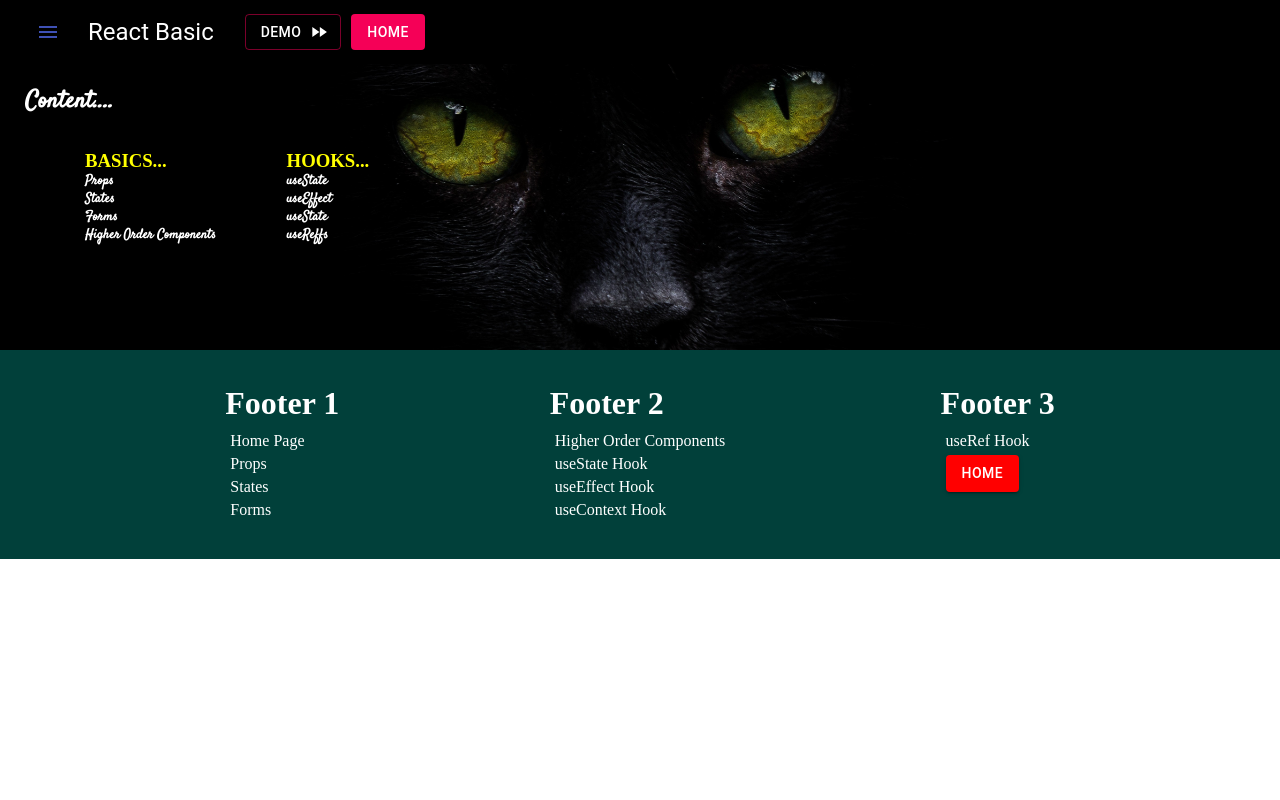
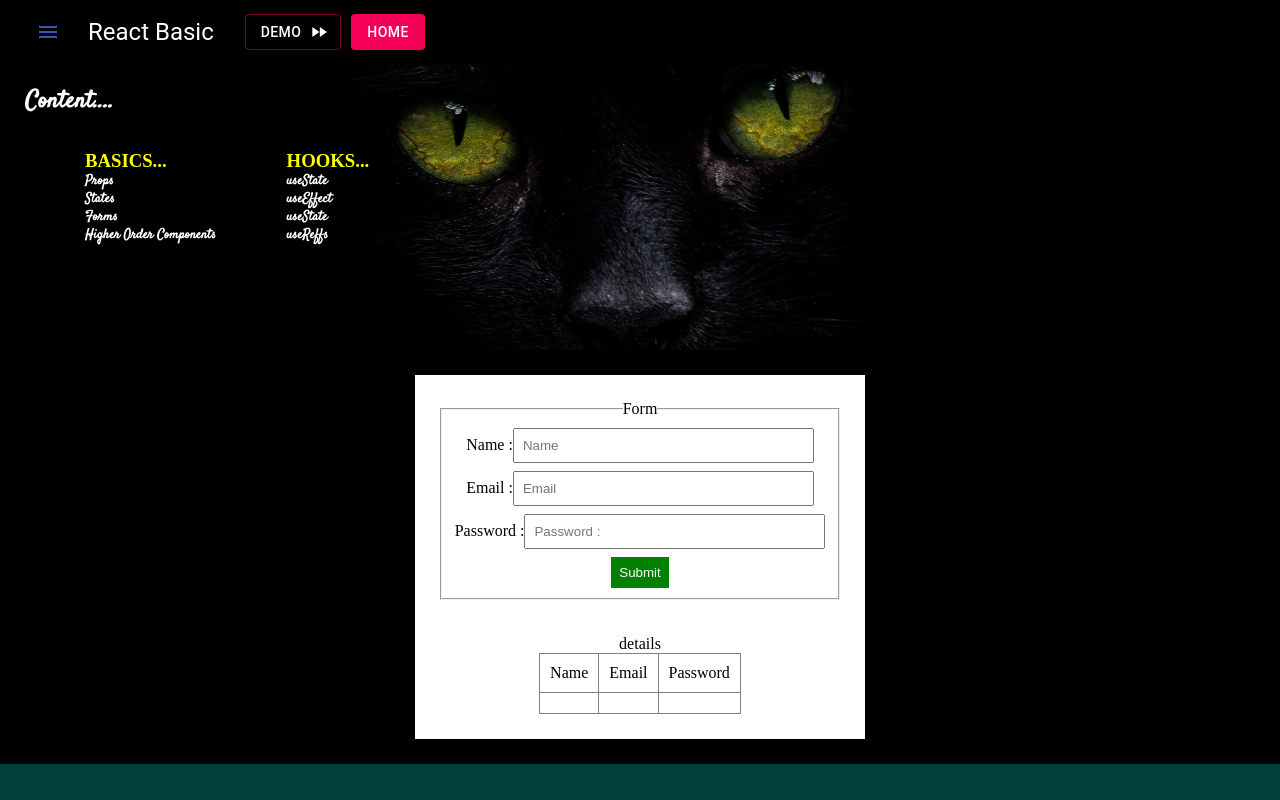
Before and after one commit to Dileepa-Bandara/React-basic, a React (Create React App) app: page /form in a window 1280 px wide. Shown: the top 800 px of the page. Built offline with nearby package versions, Linux system fonts and the light colour scheme.

Commit message:
complete form component

```diff
--- a/src/App.js
+++ b/src/App.js
@@ -10,6 +10,7 @@ import FooterCom from "./components/FooterCom";
 import { Route, Switch } from "react-router-dom";
 import PropsCom from "./components/PropsCom.jsx";
 import StateCom from "./components/StateCom.jsx";
+import FormCom from "./components/FormCom.jsx";
 
 function App() {
   console.log(data);
@@ -28,6 +29,7 @@ function App() {
             <Route exact path="/" component={HelloWorld}></Route>
             <Route exact path="/props" component={() => PropsCom(data)}></Route>
             <Route exact path="/state" component={StateCom}></Route>
+            <Route exact path="/form" component={FormCom}></Route>
           </Switch>
         </Grid>
         <Grid container>
--- a/src/components/FormCom.jsx
+++ b/src/components/FormCom.jsx
@@ -1,9 +1,102 @@
-import React from "react";
+import React, { useState, useEffect } from "react";
+import "../scss/form.scss";
 
 function FormCom() {
+  const [input, setInput] = useState({ name: "", password: "", email: "" });
+  const [submit, setSubmit] = useState({
+    name: [],
+    password: [],
+    email: [],
+    nameList: [],
+  });
+  const [submitStatus, setSubmitStatus] = useState(false);
+
+  const onChangeFunc = (e) => {
+    const { name, value } = e.target;
+
+    setInput({ ...input, [name]: value });
+  };
+
+  const onSubmitFunction = (e) => {
+    e.preventDefault();
+    if (input.name && input.email && input.password) {
+      setSubmitStatus(!submitStatus);
+    }
+  };
+
+  useEffect(() => {
+    setSubmit({
+      ...submit,
+      name: input.name,
+      email: input.email,
+      password: input.password,
+    });
+    pushNames();
+    return () => {
+      setInput({ ...input, name: "", email: "", password: "" });
+    };
+  }, [submitStatus]);
+
+  const pushNames = () => {
+    var names = [];
+    names.push(submit.name);
+    setSubmit({ ...input, nameList: [...submit.name, names] });
+  };
+  console.log(submit);
   return (
     <div className="form_container">
-      <div className="form"></div>
+      <div className="form">
+        <fieldset>
+          <legend>Form</legend>
+          <form action="" onSubmit={onSubmitFunction}>
+            <label htmlFor="name">Name :</label>
+            <input
+              type="text"
+              placeholder="Name"
+              name="name"
+              value={input.name}
+              onChange={onChangeFunc}
+            />
+            <label htmlFor="email">Email :</label>
+            <input
+              type="email"
+              name="email"
+              placeholder="Email "
+              value={input.email}
+              onChange={onChangeFunc}
+            />
+            <label htmlFor="password">Password :</label>
+            <input
+              type="password"
+              name="password"
+              placeholder="Password :"
+              value={input.password}
+              onChange={onChangeFunc}
+            />
+            <button type="submit">Submit</button>
+          </form>
+        </fieldset>
+
+        <div className="display">
+          <table border="1px">
+            <caption>details</caption>
+            <thead>
+              <tr>
+                <td>Name</td>
+                <td>Email</td>
+                <td>Password</td>
+              </tr>
+            </thead>
+            <tbody>
+              <tr>
+                <td>{submit.name}</td>
+                <td>{submit.email}</td>
+                <td>{submit.password}</td>
+              </tr>
+            </tbody>
+          </table>
+        </div>
+      </div>
     </div>
   );
 }
--- a/src/components/NavBar.jsx
+++ b/src/components/NavBar.jsx
@@ -116,6 +116,9 @@ function NavBar(props) {
             <Link to="/state" className={classes.link}>
               Calculator(state)
             </Link>
+            <Link to="/form" className={classes.link}>
+              Forms
+            </Link>
           </CardContent>
         </Card>
       </Drawer>
--- a/src/components/StateCom.jsx
+++ b/src/components/StateCom.jsx
@@ -1,44 +1,80 @@
-import React, { useState } from "react";
+import React, { useState, useEffect } from "react";
 import "../scss/state.scss";
 
 function StateCom() {
-  const [answer, setAnswer] = useState("");
-  const [input, setInput] = useState([]);
-  console.log(input);
+  const [input, setInput] = useState({
+    display: "",
+    previousNumber: "",
+    currentNumber: "",
+    answer: "",
+    operator: "",
+  });
 
-  let string = input.toString();
-  console.log(string);
+  const clickFunction = (value) => {
+    setInput({ ...input, display: input.display + value });
+  };
+
+  const addFunction = (add) => {
+    if (input.answer) {
+      setInput({
+        ...input,
+        answer: "",
+
+        previousNumber: input.answer,
+        operator: add,
+        currentNumber: input.display,
+      });
+      console.log(input.display);
+    } else {
+      setInput({
+        ...input,
+        previousNumber: input.display,
+        display: "",
+        operator: add,
+      });
+    }
+  };
+
+  const evaluateFunction = () => {
+    if (input.operator === "+") {
+      setInput({
+        ...input,
+
+        currentNumber: input.display,
+        display: "",
+      });
+    }
+  };
+
+  useEffect(() => {
+    setInput({
+      ...input,
+      answer: parseInt(input.previousNumber) + parseInt(input.currentNumber),
+    });
+  }, [input.currentNumber]);
   return (
     <div className="state_container">
       <div className="state">
         <h2>Calculator</h2>
         <div className="calc">
           <div className="display">
-            <input type="text" value={string} />
+            <input
+              type="text"
+              readOnly
+              value={input.answer ? input.answer : input.display}
+            />
           </div>
           <div className="row1">
-            <button
-              style={{ flex: 0.5 }}
-              onClick={() => setInput([...input, 1])}
-            >
+            <button style={{ flex: 0.5 }} onClick={() => clickFunction(1)}>
               1
             </button>
-            <button
-              style={{ flex: 0.5 }}
-              onClick={() => setInput([...input, 2])}
-            >
+            <button style={{ flex: 0.5 }} onClick={() => clickFunction(2)}>
               2
             </button>
-            <button
-              style={{ flex: 0.5 }}
-              onClick={() => setInput([...input, 3])}
-            >
+            <button style={{ flex: 0.5 }} onClick={() => clickFunction(3)}>
               3
             </button>
-            <button
-              style={{ flex: 1 }}
-              onClick={() => setInput([...input, "+"])}
-            >
+            <button style={{ flex: 1 }} onClick={() => addFunction("+")}>
               +
             </button>
           </div>
@@ -57,7 +93,9 @@ function StateCom() {
           <div className="row1">
             <button style={{ flex: 0.5 }}>0</button>
             <button style={{ flex: 0.5 }}>/</button>
-            <button style={{ flex: 0.5 }}>=</button>
+            <button style={{ flex: 0.5 }} onClick={() => evaluateFunction()}>
+              =
+            </button>
           </div>
         </div>
       </div>
--- /dev/null
+++ b/src/scss/form.scss
@@ -0,0 +1,51 @@
+@mixin basic {
+  margin: 0;
+  padding: 0;
+  box-sizing: border-box;
+}
+.form_container {
+  background: black;
+  color: white;
+  display: flex;
+  justify-content: center;
+  padding: 25px;
+  width: 100%;
+}
+
+.form {
+  padding: 25px;
+  color: black;
+  background: white;
+  width: 450px;
+}
+
+.form fieldset {
+  padding: 10px;
+  display: block;
+  text-align: center;
+
+  & input {
+    padding: 8px;
+    width: 80%;
+    margin-bottom: 8px;
+  }
+  & button {
+    padding: 8px;
+    border: none;
+    background: green;
+    color: white;
+  }
+}
+
+.display {
+  margin-top: 35px;
+
+  & table {
+    border-collapse: collapse;
+
+    & th,
+    td {
+      padding: 10px;
+    }
+  }
+}
```
